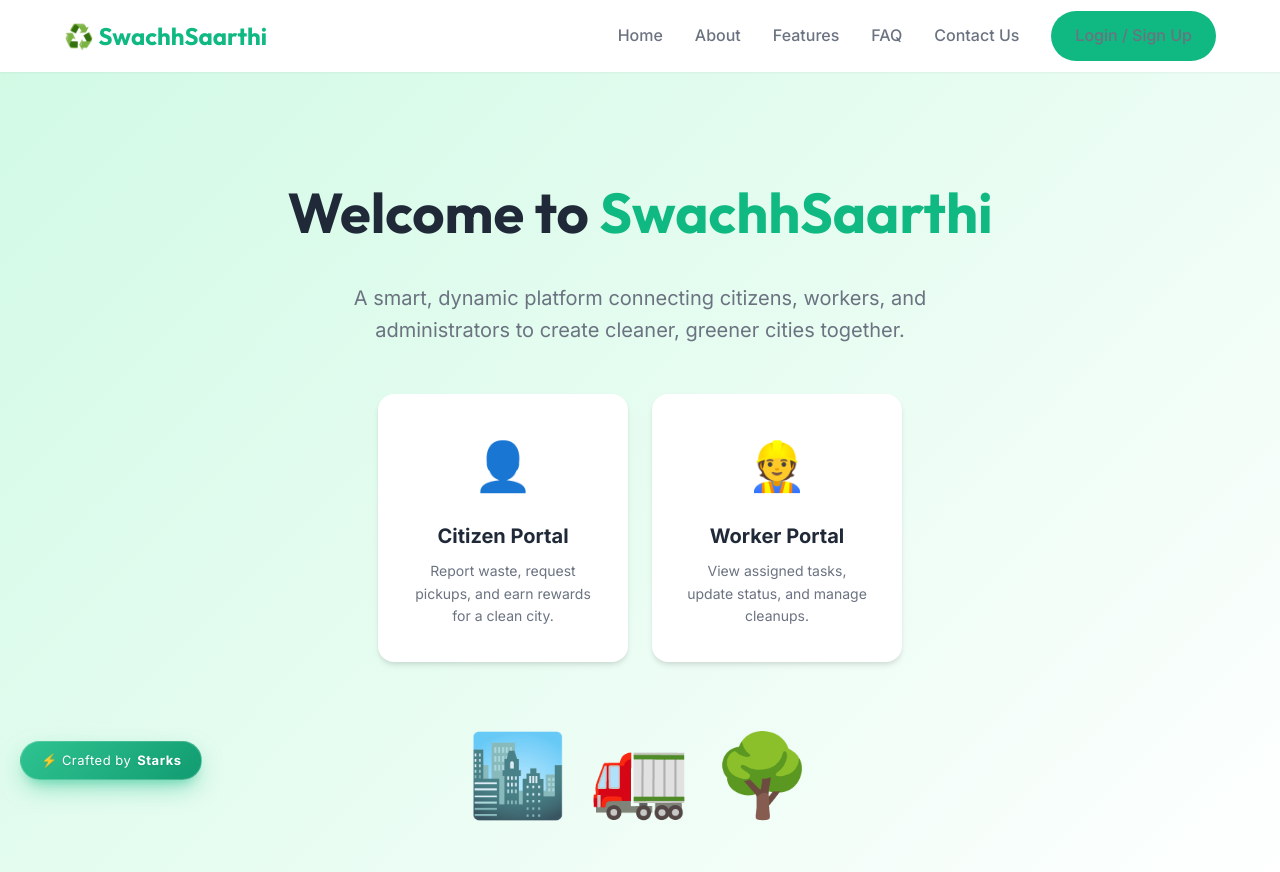
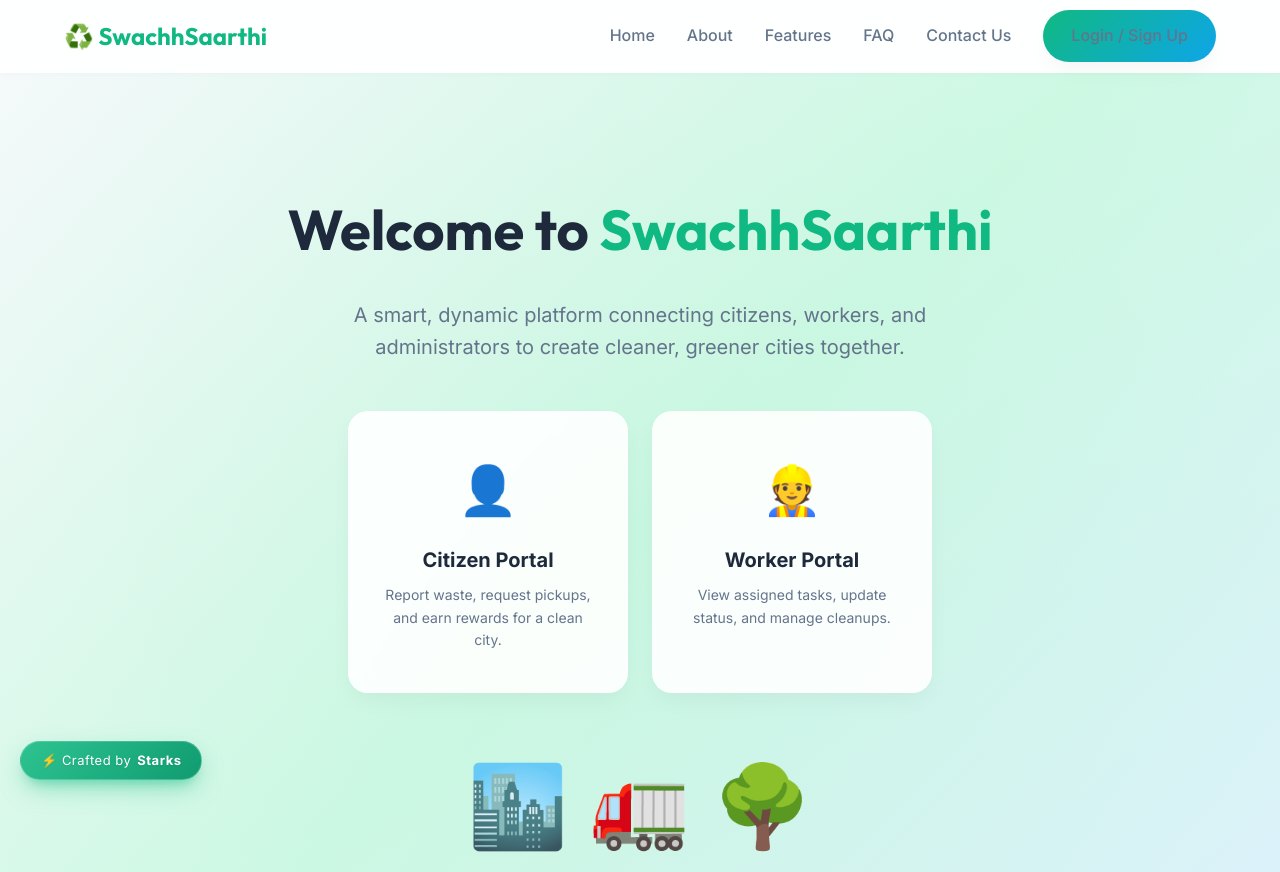
Before and after one commit to mishrakartik565656/SpecStarks, a website built with Vite: page index.html in a window 1280 px wide. Shown: the top 872 px of the page. Built offline with nearby package versions, Linux system fonts and the light colour scheme.

Commit message:
upgraded UI with modern gradients, glassmorphism, and micro-animations

```diff
--- a/css/global.css
+++ b/css/global.css
@@ -5,24 +5,27 @@
   --primary: #10B981; /* Fresh green */
   --primary-dark: #059669;
   --primary-light: #D1FAE5;
+  --primary-gradient: linear-gradient(135deg, #10B981 0%, #0EA5E9 100%);
   --secondary: #3B82F6; /* Blue for trust */
+  --secondary-gradient: linear-gradient(135deg, #3B82F6 0%, #8B5CF6 100%);
   --accent: #F59E0B; /* Orange/amber for points/badges */
-  --bg-light: #F9FAFB;
+  --bg-light: #F8FAFC;
   --bg-white: #FFFFFF;
-  --text-main: #1F2937;
-  --text-muted: #6B7280;
-  --border-color: #E5E7EB;
+  --text-main: #1E293B;
+  --text-muted: #64748B;
+  --border-color: #E2E8F0;
 
-  --shadow-sm: 0 1px 2px 0 rgba(0, 0, 0, 0.05);
-  --shadow-md: 0 4px 6px -1px rgba(0, 0, 0, 0.1), 0 2px 4px -1px rgba(0, 0, 0, 0.06);
-  --shadow-lg: 0 10px 15px -3px rgba(0, 0, 0, 0.1), 0 4px 6px -2px rgba(0, 0, 0, 0.05);
+  --shadow-sm: 0 2px 4px rgba(0,0,0,0.02);
+  --shadow-md: 0 10px 25px -5px rgba(0, 0, 0, 0.05), 0 8px 10px -6px rgba(0, 0, 0, 0.01);
+  --shadow-lg: 0 20px 25px -5px rgba(0, 0, 0, 0.1), 0 10px 10px -5px rgba(0, 0, 0, 0.04);
+  --shadow-glow: 0 10px 25px -5px rgba(16, 185, 129, 0.4);
 
-  --radius-sm: 0.375rem;
-  --radius-md: 0.5rem;
-  --radius-lg: 1rem;
+  --radius-sm: 0.5rem;
+  --radius-md: 0.75rem;
+  --radius-lg: 1.25rem;
   --radius-full: 9999px;
 
-  --transition: all 0.3s ease;
+  --transition: all 0.3s cubic-bezier(0.4, 0, 0.2, 1);
 }
 
 * {
@@ -60,33 +63,55 @@ button {
   display: inline-flex;
   align-items: center;
   justify-content: center;
-  padding: 0.75rem 1.5rem;
+  padding: 0.8rem 1.75rem;
   border-radius: var(--radius-full);
   font-weight: 600;
   font-size: 1rem;
   gap: 0.5rem;
+  transition: var(--transition);
+  position: relative;
+  overflow: hidden;
+  z-index: 1;
 }
 
 .btn-primary {
-  background-color: var(--primary);
+  background: var(--primary-gradient);
   color: white;
+  border: none;
+  box-shadow: var(--shadow-md);
+}
+
+.btn-primary::before {
+  content: '';
+  position: absolute;
+  top: 0; left: 0; right: 0; bottom: 0;
+  background: linear-gradient(135deg, #0EA5E9 0%, #10B981 100%);
+  z-index: -1;
+  transition: opacity 0.4s ease;
+  opacity: 0;
 }
 
 .btn-primary:hover {
-  background-color: var(--primary-dark);
-  transform: translateY(-2px);
-  box-shadow: var(--shadow-md);
+  transform: translateY(-3px) scale(1.02);
+  box-shadow: var(--shadow-glow);
+}
+
+.btn-primary:hover::before {
+  opacity: 1;
 }
 
 .btn-outline {
   background-color: transparent;
   border: 2px solid var(--primary);
   color: var(--primary);
+  box-shadow: none;
 }
 
 .btn-outline:hover {
-  background-color: var(--primary-light);
+  background-color: var(--primary);
+  color: white;
   transform: translateY(-2px);
+  box-shadow: var(--shadow-glow);
 }
 
 .container {
@@ -106,11 +131,14 @@ button {
 
 /* Navbar */
 .navbar {
-  background-color: var(--bg-white);
+  background: rgba(255, 255, 255, 0.85);
+  backdrop-filter: blur(12px);
+  -webkit-backdrop-filter: blur(12px);
   box-shadow: var(--shadow-sm);
   position: sticky;
   top: 0;
   z-index: 100;
+  border-bottom: 1px solid rgba(255, 255, 255, 0.3);
 }
 
 .nav-container {
@@ -154,16 +182,18 @@ button {
 
 /* Utilities */
 .card {
-  background: var(--bg-white);
+  background: rgba(255, 255, 255, 0.95);
+  backdrop-filter: blur(10px);
+  border: 1px solid rgba(255,255,255,0.5);
   border-radius: var(--radius-lg);
-  padding: 2rem;
-  box-shadow: var(--shadow-sm);
+  padding: 2.5rem;
+  box-shadow: var(--shadow-md);
   transition: var(--transition);
 }
 
 .card:hover {
-  box-shadow: var(--shadow-md);
-  transform: translateY(-5px);
+  box-shadow: var(--shadow-lg);
+  transform: translateY(-5px) scale(1.01);
 }
 
 .grid-3 {
--- a/css/landing.css
+++ b/css/landing.css
@@ -1,8 +1,23 @@
 /* Landing Page Specific Styles */
 .hero {
-  background: linear-gradient(135deg, var(--primary-light) 0%, rgba(255,255,255,1) 100%);
-  padding: 6rem 0;
+  background: linear-gradient(135deg, #F8FAFC 0%, #D1FAE5 50%, #E0F2FE 100%);
+  padding: 7rem 0;
   text-align: center;
+  position: relative;
+  overflow: hidden;
+}
+
+.hero::after {
+  content: '';
+  position: absolute;
+  top: -50%; left: -50%; width: 200%; height: 200%;
+  background: radial-gradient(circle, rgba(16,185,129,0.05) 0%, rgba(255,255,255,0) 70%);
+  z-index: 0;
+}
+
+.hero * {
+  position: relative;
+  z-index: 1;
 }
 
 .hero h1 {
@@ -31,21 +46,38 @@
 }
 
 .portal-card {
-  background: var(--bg-white);
-  border: 2px solid transparent;
+  background: rgba(255, 255, 255, 0.9);
+  backdrop-filter: blur(10px);
+  border: 1px solid rgba(255, 255, 255, 0.4);
   border-radius: var(--radius-lg);
-  padding: 2rem;
-  width: 250px;
+  padding: 2.5rem 2rem;
+  width: 280px;
   text-align: center;
   box-shadow: var(--shadow-md);
   transition: var(--transition);
   cursor: pointer;
+  position: relative;
+  overflow: hidden;
+}
+
+.portal-card::before {
+  content: '';
+  position: absolute;
+  top: 0; left: 0; right: 0; height: 4px;
+  background: var(--primary-gradient);
+  transform: scaleX(0);
+  transition: transform 0.4s ease;
+  transform-origin: left;
 }
 
 .portal-card:hover {
-  border-color: var(--primary);
+  border-color: rgba(16, 185, 129, 0.3);
   transform: translateY(-10px);
   box-shadow: var(--shadow-lg);
+}
+
+.portal-card:hover::before {
+  transform: scaleX(1);
 }
 
 .portal-icon {
@@ -72,16 +104,24 @@
 
 /* Features / What We Do */
 .feature-icon {
-  width: 60px;
-  height: 60px;
-  background-color: var(--primary-light);
-  color: var(--primary);
+  width: 70px;
+  height: 70px;
+  background: linear-gradient(135deg, var(--primary-light) 0%, #E0F2FE 100%);
+  color: var(--primary-dark);
   border-radius: var(--radius-full);
   display: flex;
   align-items: center;
   justify-content: center;
-  font-size: 1.5rem;
-  margin-bottom: 1.5rem;
+  font-size: 1.8rem;
+  margin: 0 auto 1.5rem auto;
+  box-shadow: var(--shadow-sm);
+  transition: var(--transition);
+}
+
+.card:hover .feature-icon {
+  transform: scale(1.1) rotate(5deg);
+  background: var(--primary-gradient);
+  color: white;
 }
 
 /* Team */
```
